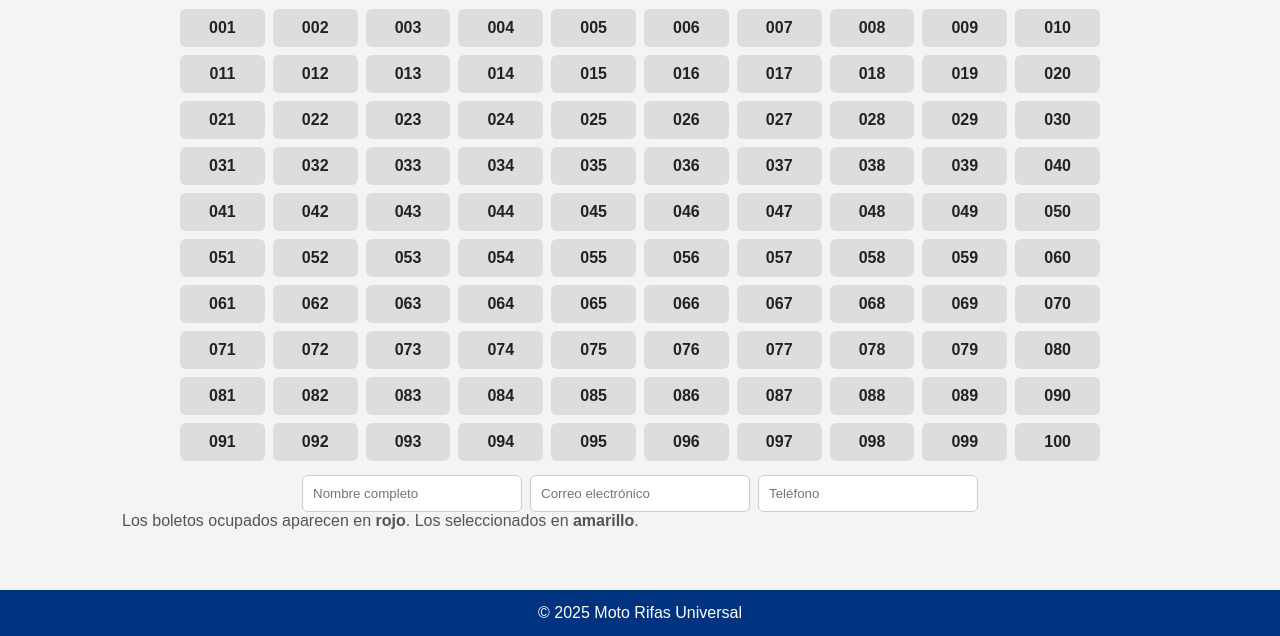
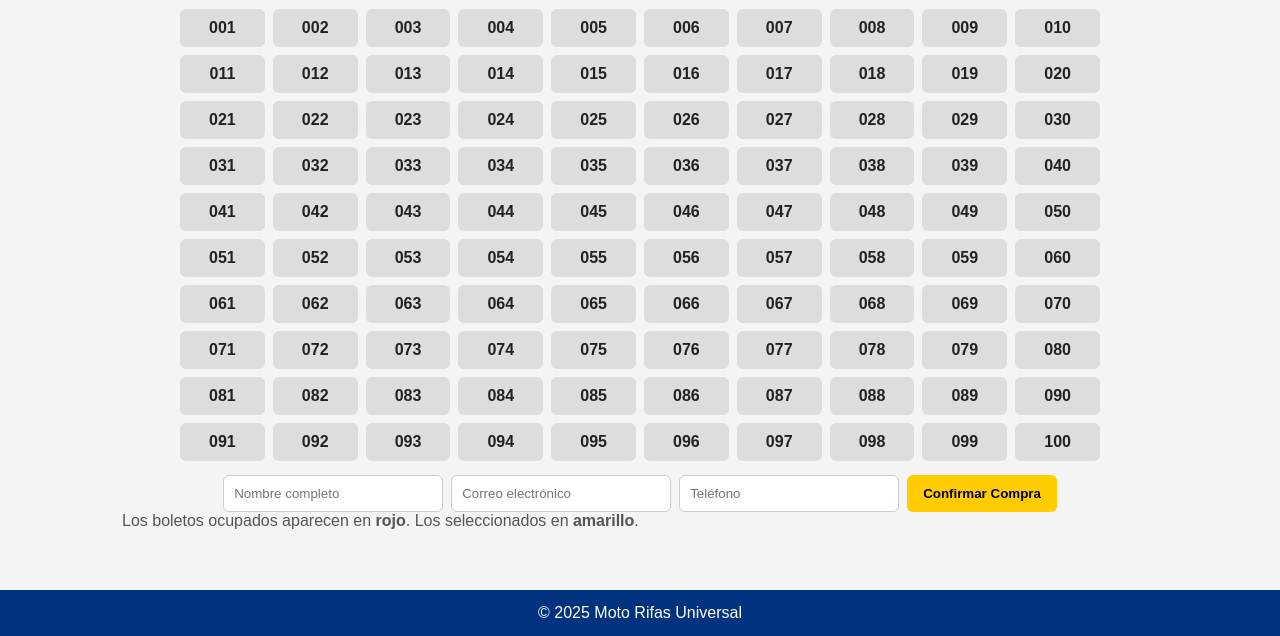
Before and after one commit to yahiroseguera325-dot/MotoRifas, a website: page public/comprar.html in a window 1280 px wide. Shown: the part 277-913 px from the top of the page. Drawn offline with Linux system fonts and the light colour scheme; no server answers.

Commit message:
Add confirmation button to compraForm

```diff
--- a/public/comprar.html
+++ b/public/comprar.html
@@ -33,12 +33,15 @@
           </div>
         </div>
         <div id="boletos" class="boletos-grid" aria-live="polite"></div>
+
         <form class="form-row" id="compraForm" onsubmit="return false;">
           <input type="text" id="nombre" placeholder="Nombre completo" required>
           <input type="email" id="correo" placeholder="Correo electrónico" required>
           <input type="text" id="telefono" placeholder="Teléfono" required>
           <input type="hidden" id="seleccionados">
+          <button class="btn" id="confirmarCompra">Confirmar Compra</button>
         </form>
+
         <p class="note">Los boletos ocupados aparecen en <strong>rojo</strong>. Los seleccionados en <strong>amarillo</strong>.</p>
       </div>
     </section>
```
